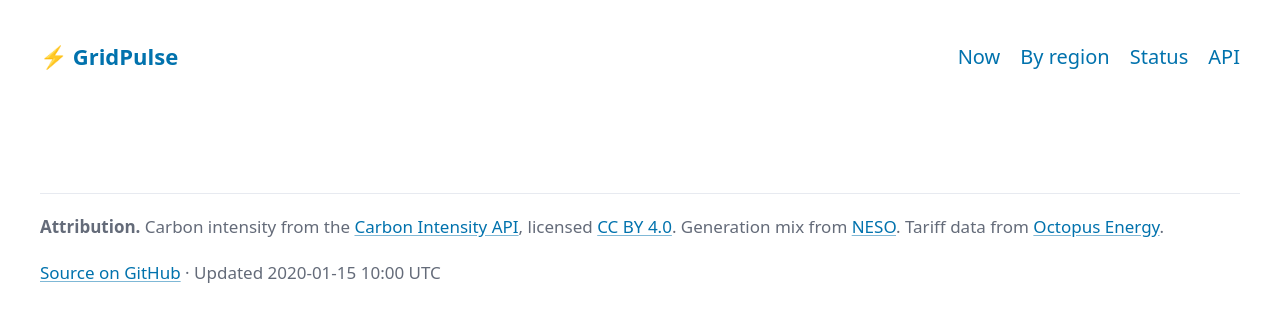
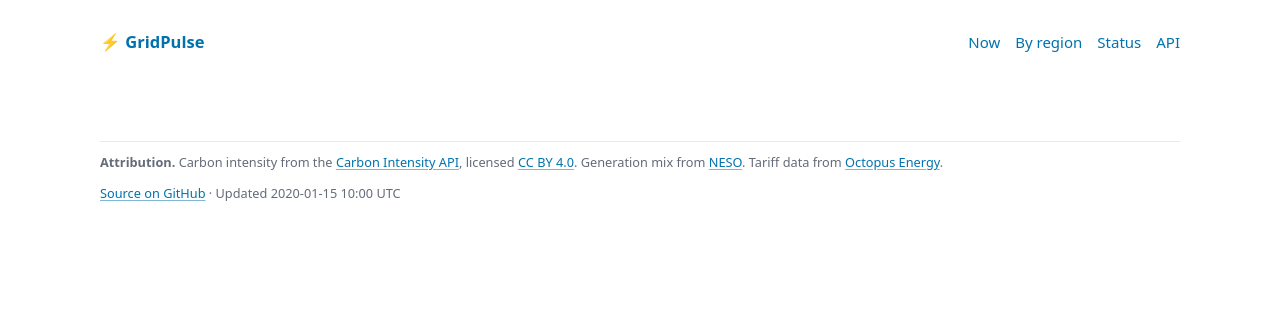
Before and after one commit to naspuka/gridpulse, a Python web app: template gridpulse/api/templates/base.html in a window 1280 px wide. Shown: the top 324 px of the page. Run offline with Jinja, Linux system fonts and the light colour scheme; the template is opened without the code that fills it: most values are stand-ins (such as "Sample title", 1, 10 or a date in 2020); some libraries are stand-ins or nearby versions.

Commit message:
fix(5D): tighten desktop layout — kill horizontal scroll, smaller base type
Two related tweaks in base.html only:
- Cap header/main/footer at 1080px so the layout reads as 'focused
  app', not 'edge-to-edge dashboard' on big monitors.
- --pico-font-size 93.75% (15px base, was 17px) to match the previous
  Tailwind theme density.
- html, body { overflow-x: hidden } and .card { overflow: hidden;
  min-width: 0 } to contain Chart.js's right-positioned legend, which
  was overflowing the card by a couple of pixels and producing a tiny
  horizontal scrollbar.

```diff
--- a/gridpulse/api/templates/base.html
+++ b/gridpulse/api/templates/base.html
@@ -15,7 +15,25 @@
     <script defer src="https://cdn.jsdelivr.net/npm/chart.js@4.4.0/dist/chart.umd.min.js"></script>
 
     <style>
-        :root { --gp-card-pad: 1rem; --gp-radius: 0.5rem; }
+        :root {
+            --gp-card-pad: 1rem;
+            --gp-radius: 0.5rem;
+            /* Compact the Pico defaults a touch — the old Tailwind theme
+               sat around 14-15px effective; Pico v2 lands at ~17px. */
+            --pico-font-size: 93.75%;          /* 15px base */
+            --pico-typography-spacing-vertical: 0.75rem;
+        }
+        /* Belt-and-braces: nothing should ever push the document wider
+           than the viewport. Kills the 1-2px horizontal scroll that
+           Chart.js's right-positioned legend was causing. */
+        html, body { overflow-x: hidden; }
+        /* Tighter cap than Pico's xl-screen default so the layout feels
+           focused on a desktop monitor without going edge-to-edge. */
+        body > header.container,
+        body > main.container,
+        body > footer.container {
+            max-width: 1080px;
+        }
         .grid-cards {
             display: grid; gap: 1rem; grid-template-columns: 1fr;
             margin-top: 1rem;
@@ -28,6 +46,8 @@
             padding: var(--gp-card-pad);
             border-radius: var(--gp-radius);
             box-shadow: var(--pico-card-box-shadow);
+            overflow: hidden;              /* contain Chart.js spillover */
+            min-width: 0;                  /* let grid items shrink properly */
         }
         .card.full { grid-column: 1 / -1; }
         .card-header {
```
